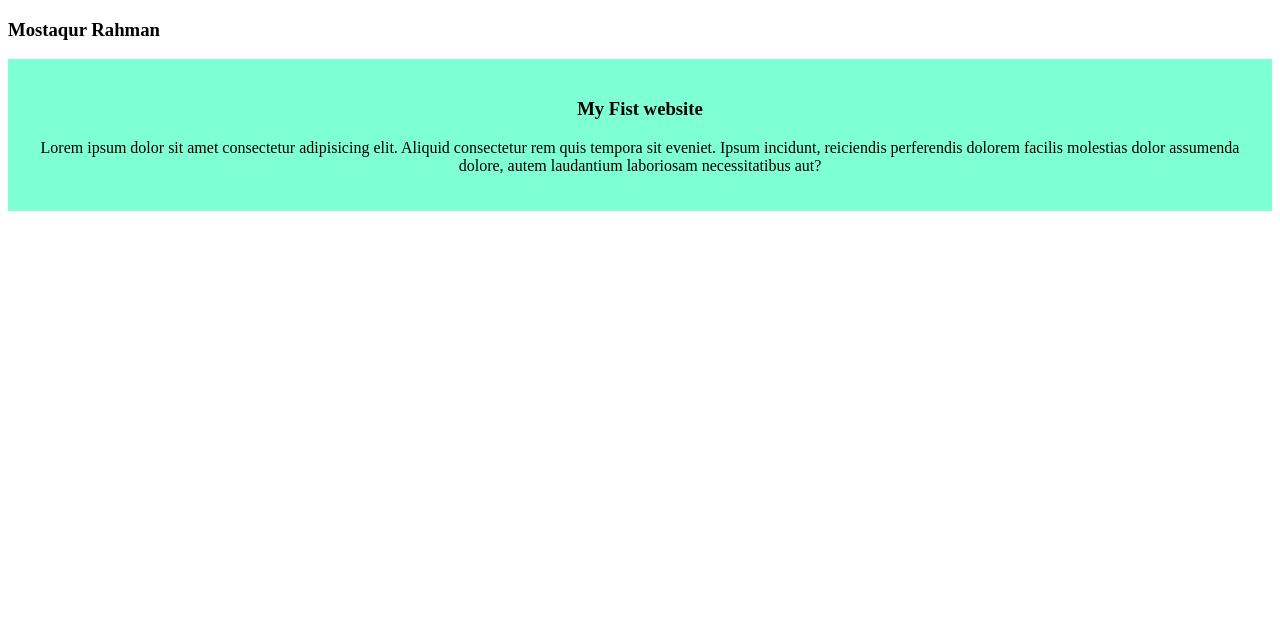
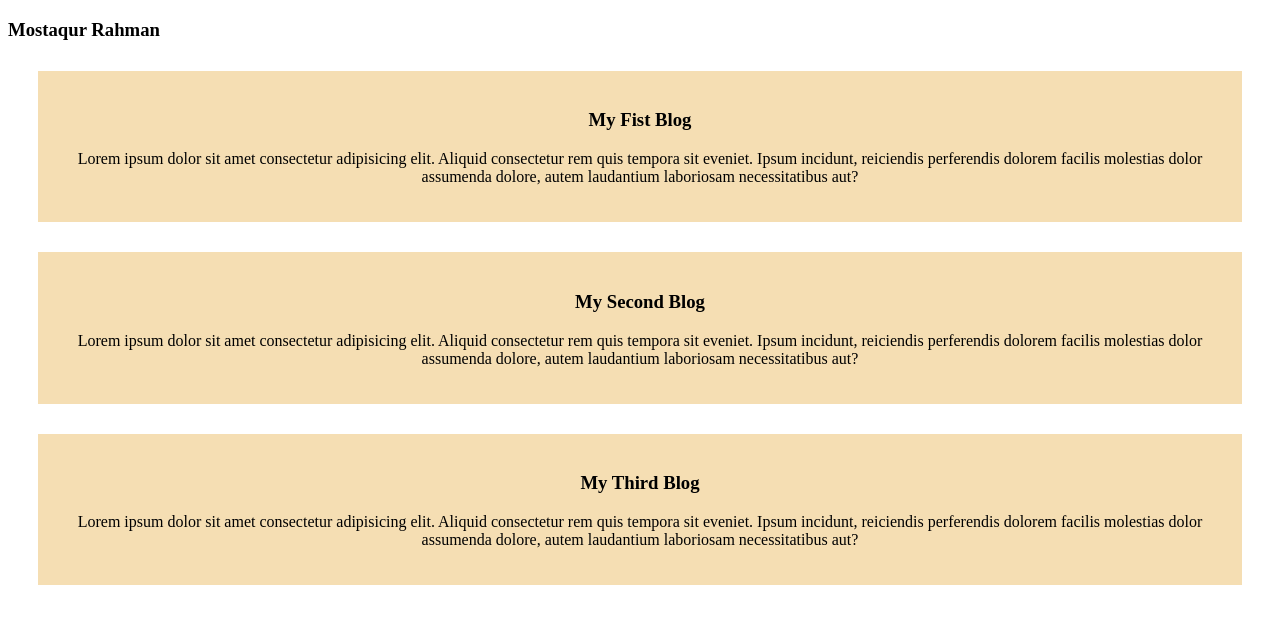
Before and after one commit to mostaqurrahman/reset-simple-website, a plain HTML site: page index.html in a window 1280 px wide. Drawn offline with Linux system fonts and the light colour scheme.

Commit message:
third commit

```diff
--- a/index.html
+++ b/index.html
@@ -9,7 +9,17 @@
 <body>
     <h3>Mostaqur Rahman</h3>
     <div>
-        <h3>My Fist website</h3>
+        <h3>My Fist Blog</h3>
+        <p>Lorem ipsum dolor sit amet consectetur adipisicing elit. Aliquid consectetur rem quis tempora sit eveniet. Ipsum incidunt, reiciendis perferendis dolorem facilis molestias dolor assumenda dolore, autem laudantium laboriosam necessitatibus aut?
+        </p>
+    </div>
+    <div>
+        <h3>My Second Blog</h3>
+        <p>Lorem ipsum dolor sit amet consectetur adipisicing elit. Aliquid consectetur rem quis tempora sit eveniet. Ipsum incidunt, reiciendis perferendis dolorem facilis molestias dolor assumenda dolore, autem laudantium laboriosam necessitatibus aut?
+        </p>
+    </div>
+    <div>
+        <h3>My Third Blog</h3>
         <p>Lorem ipsum dolor sit amet consectetur adipisicing elit. Aliquid consectetur rem quis tempora sit eveniet. Ipsum incidunt, reiciendis perferendis dolorem facilis molestias dolor assumenda dolore, autem laudantium laboriosam necessitatibus aut?
         </p>
     </div>
--- a/styles/blog.css
+++ b/styles/blog.css
@@ -1,5 +1,6 @@
 div{
-    background-color: aquamarine;
+    background-color: wheat;
+    margin: 30px;
     padding: 20px;
     text-align: center;
 }
```
